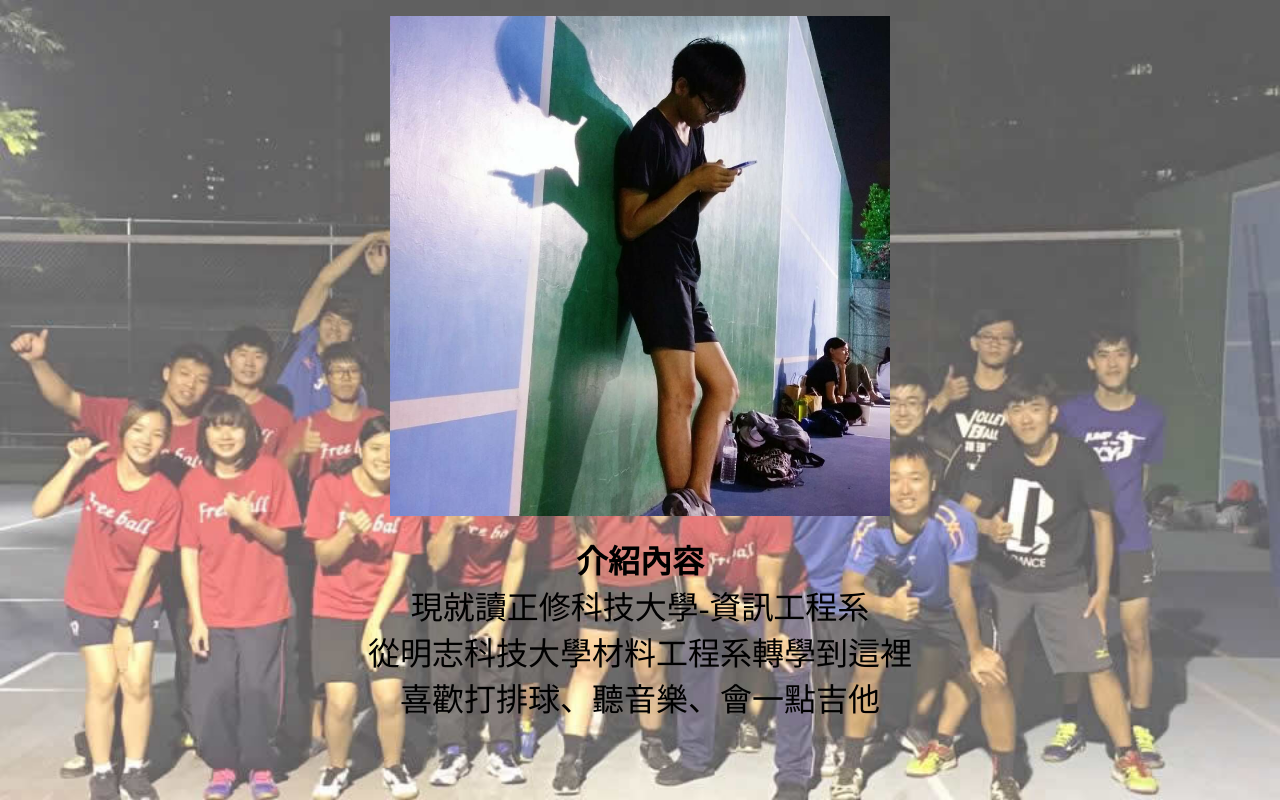
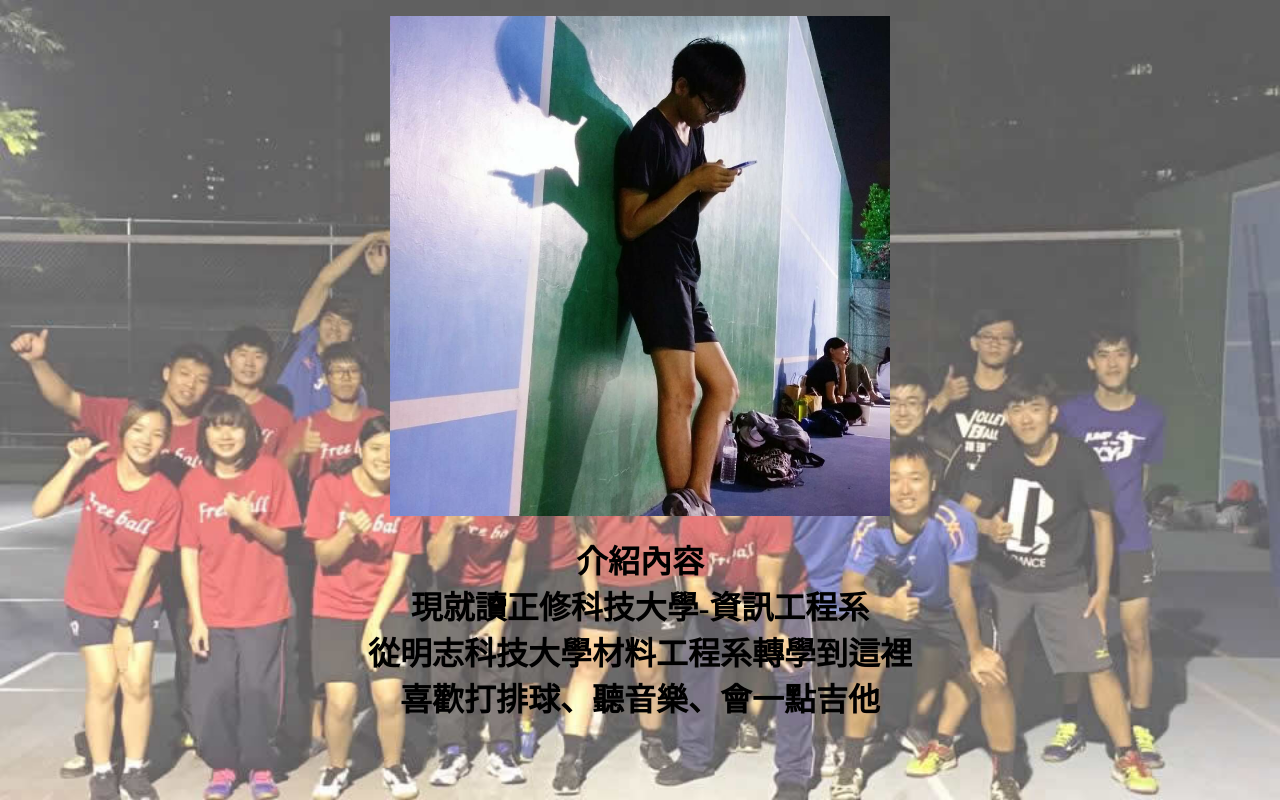
Before and after one commit to k40418168/k40418168.github.io, a plain HTML site: page index.html in a window 1280 px wide. Drawn offline with nearby package versions, Linux system fonts and the light colour scheme.

Commit message:
Update index.html

```diff
--- a/index.html
+++ b/index.html
@@ -26,10 +26,11 @@
     <section>
       <p align="center" class="animated zoomIn">
       <font size="6"face="標楷體">
-          <b>介紹內容</b>
+          <b>介紹內容
         <br>現就讀正修科技大學-資訊工程系
         <br>從明志科技大學材料工程系轉學到這裡
-        <br>喜歡打排球、聽音樂、會一點吉他
+        <br>喜歡打排球、聽音樂、會一點吉他</b>
+
         </font>
       </p>
     </section>
```
